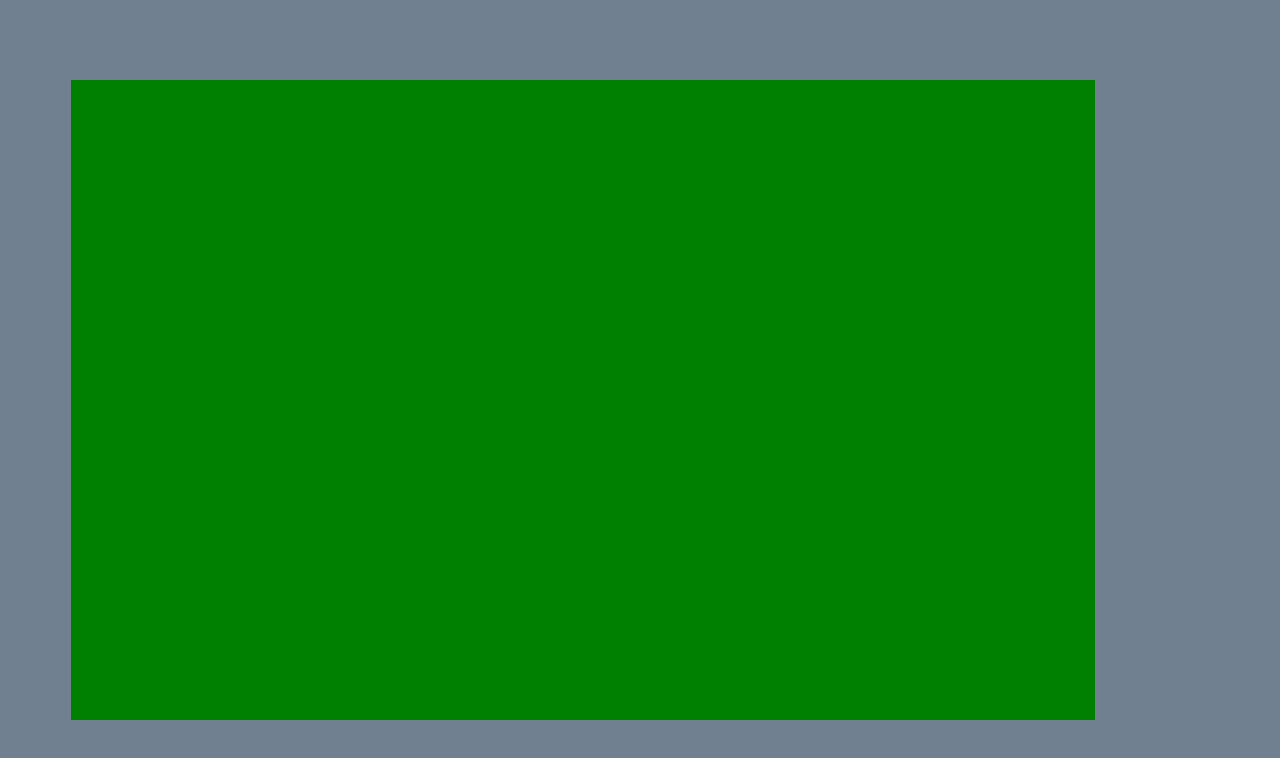
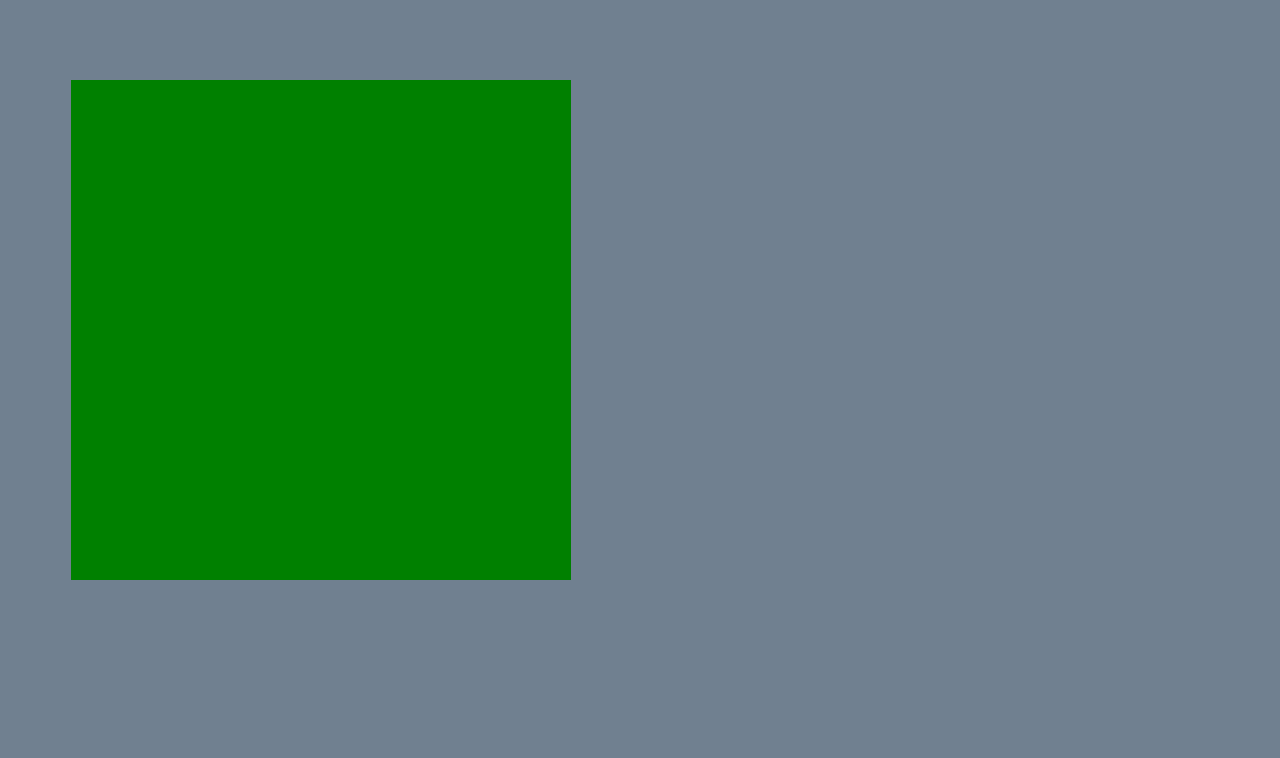
Before and after one commit to adam-kuhn/mini-things, a website built with webpack: page dist/index.html in a window 1280 px wide. Shown: the part 50-808 px from the top of the page. Built offline with nearby package versions, Linux system fonts and the light colour scheme; files whose address does not match are found by name.

Commit message:
define height and width of canvas in the element for correct scaling of the grid

```diff
--- a/style/main.css
+++ b/style/main.css
@@ -7,7 +7,5 @@ canvas {
 }
 #flocking-behaviour {
   background-color: green;
-  width: 80vw;
-  height: 80vh;
   margin: 5%;
 }
```
Also changed, not shown: dist/index.html.
